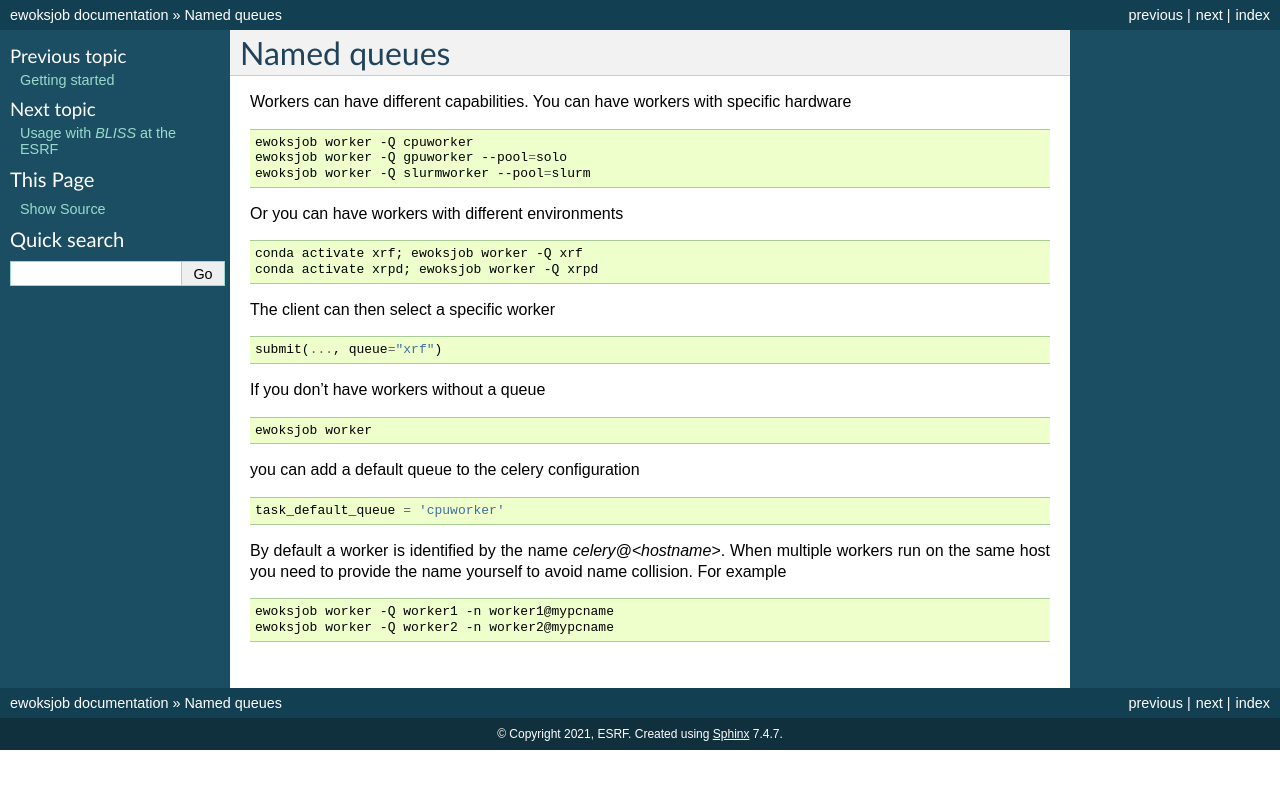
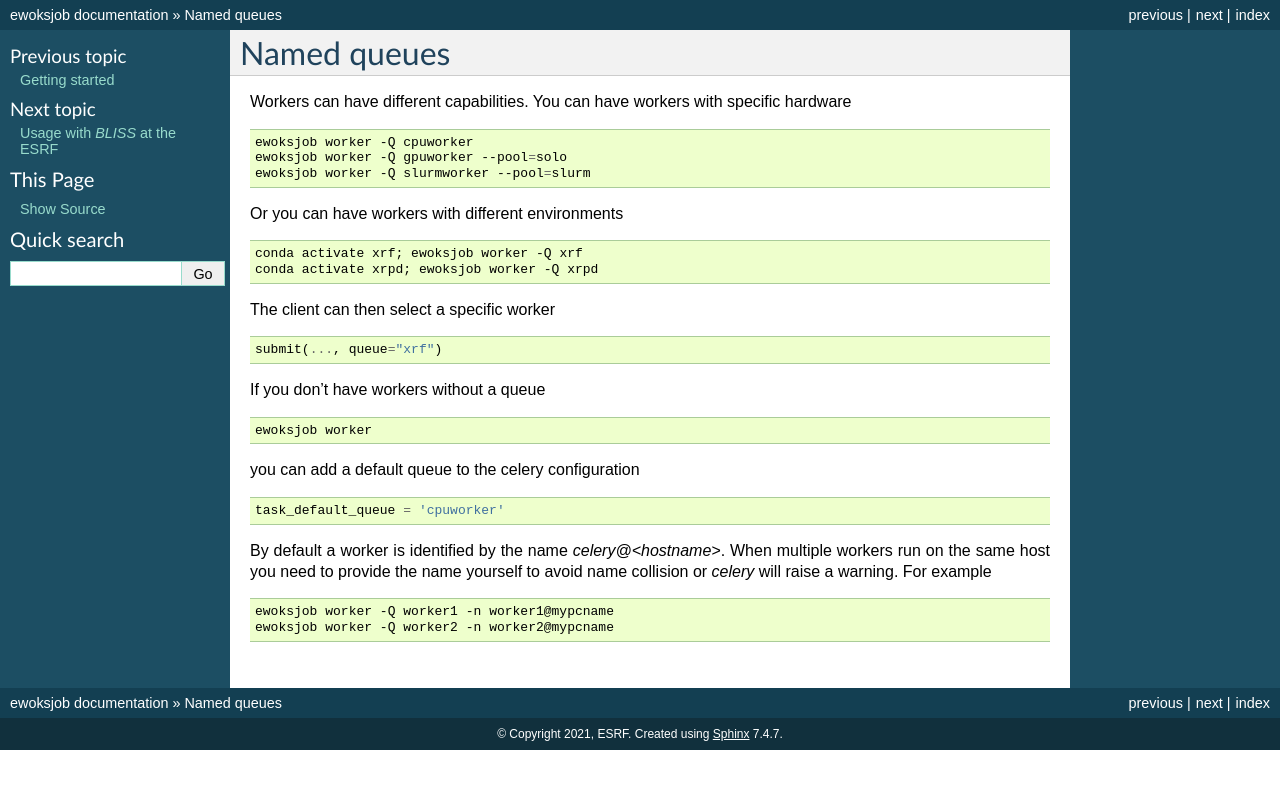
Before and after one commit to ewoks-kit/ewoksjob, a Sphinx documentation site: the page built from doc/routing.rst, in a window 1280 px wide. Shown: the top 789 px of the page. Built offline with Sphinx 7.4.7, drawn with Linux system fonts in a browser that asks for light colours.

Commit message:
improve docs

```diff
--- a/doc/routing.rst
+++ b/doc/routing.rst
@@ -37,7 +37,7 @@ you can add a default queue to the celery configuration
 
 By default a worker is identified by the name `celery@<hostname>`.
 When multiple workers run on the same host you need to provide
-the name yourself to avoid name collision. For example
+the name yourself to avoid name collision or `celery` will raise a warning. For example
 
 .. code:: bash
 
```
